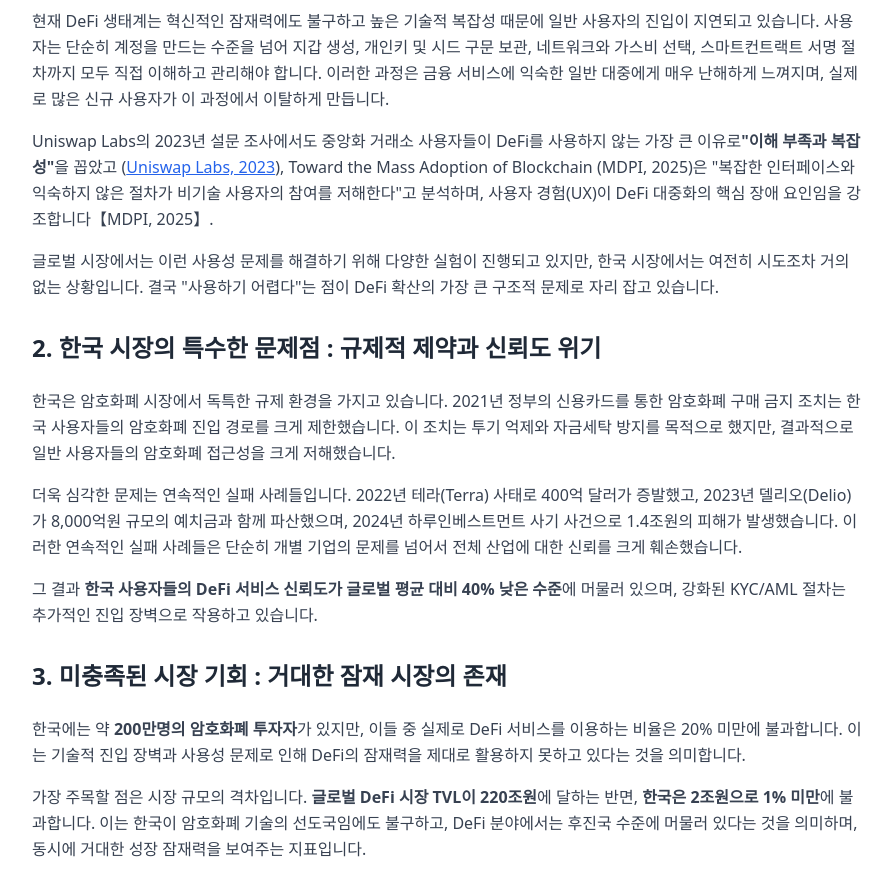
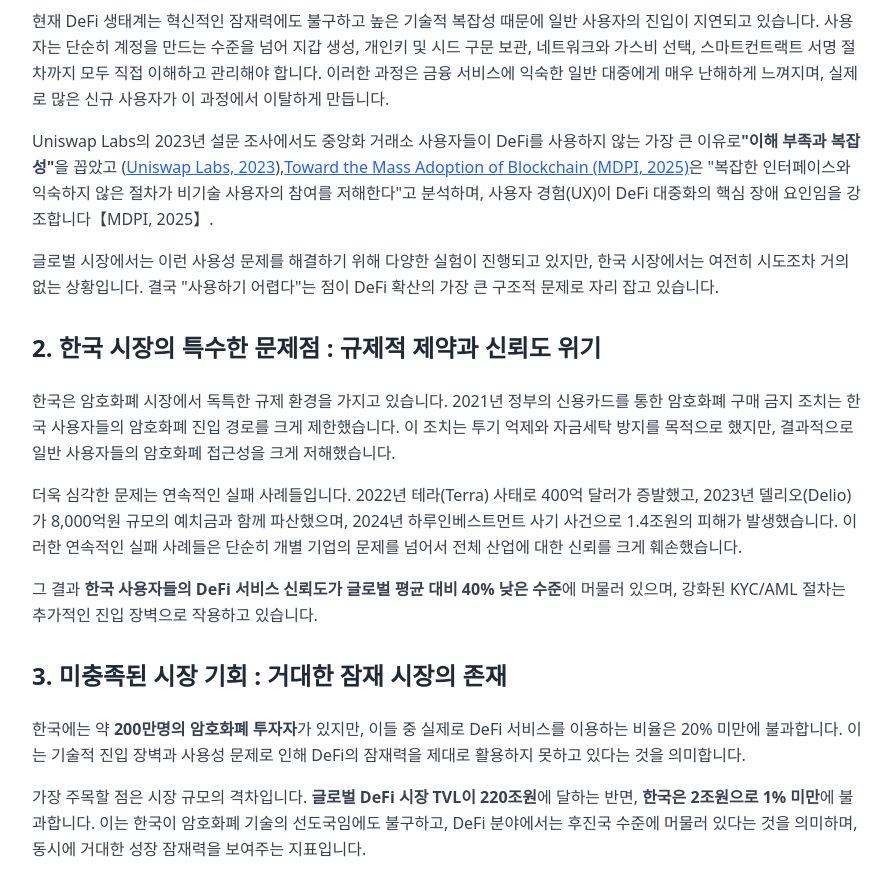
Before and after one commit to bitbakedev/intro, a React (Vite) app: page / in a window 1280 px wide. Shown: the part 2080-2976 px from the top of the page, without its empty margins (192-1084 px from the left). Built offline with nearby package versions, Linux system fonts and the light colour scheme.

Commit message:
MDPI 2025 연구 링크 추가

```diff
--- a/src/components/sections/ProblemStatement.tsx
+++ b/src/components/sections/ProblemStatement.tsx
@@ -19,7 +19,10 @@ const ProblemStatement: React.FC = () => {
            target="_blank"
            rel="noopener noreferrer"
            className="text-blue-600 hover:text-blue-800 underline">Uniswap Labs, 2023</a>),
-        Toward the Mass Adoption of Blockchain (MDPI, 2025)은 "복잡한 인터페이스와 익숙하지 않은 절차가
+        <a href="https://www.mdpi.com/2504-2289/9/7/178"
+           target="_blank"
+           rel="noopener noreferrer"
+           className="text-blue-600 hover:text-blue-800 underline">Toward the Mass Adoption of Blockchain (MDPI, 2025)</a>은 "복잡한 인터페이스와 익숙하지 않은 절차가
         비기술 사용자의 참여를 저해한다"고 분석하며, 사용자 경험(UX)이 DeFi 대중화의 핵심 장애 요인임을
         강조합니다【MDPI, 2025】.
       </p>
```
